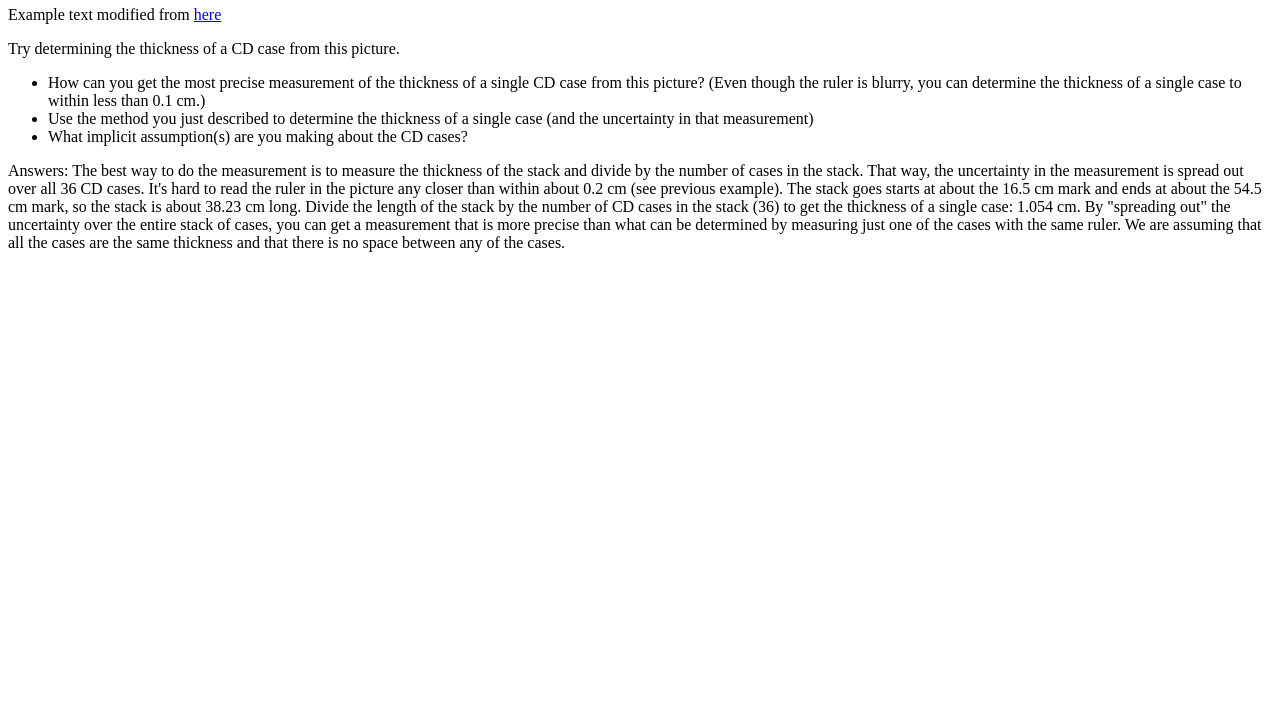
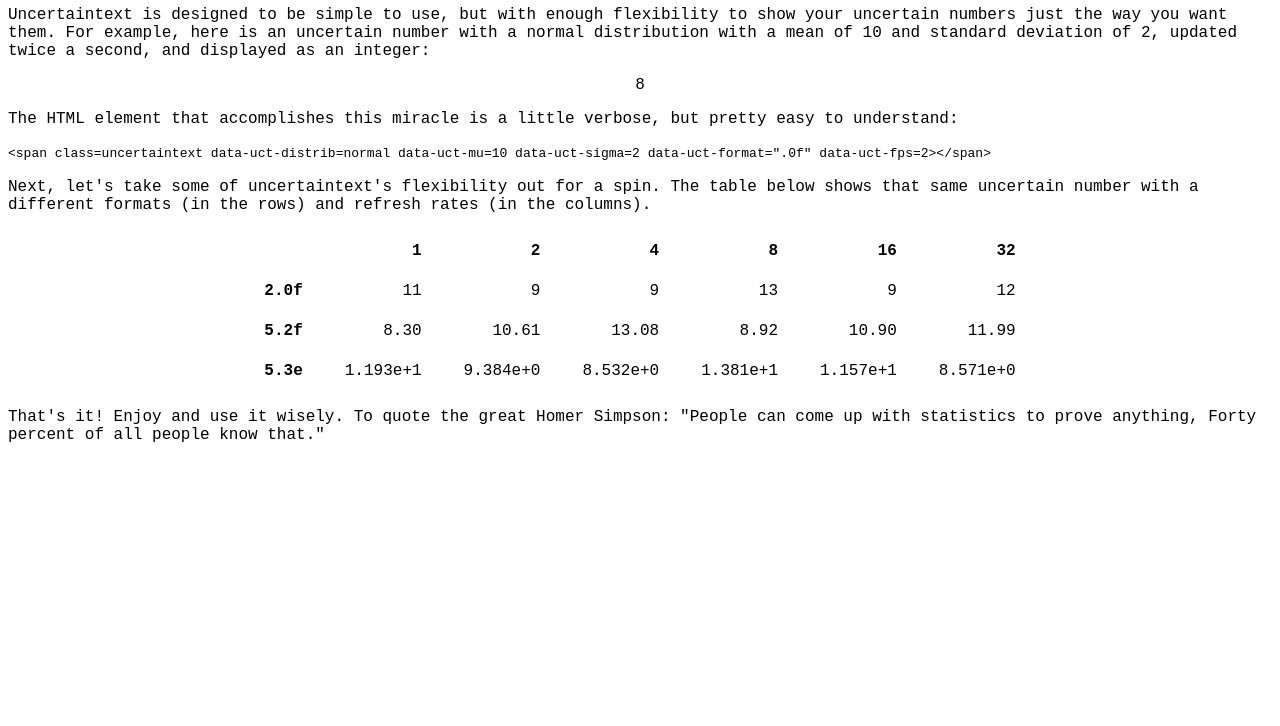
Before and after one commit to keithfma/uncertaintext, a website built with webpack: page docs/index.html in a window 1280 px wide. Shown: the part 74-800 px from the top of the page. Built offline with nearby package versions, Linux system fonts and the light colour scheme.

Commit message:
New example page (#6)

```diff
--- a/docs/index.html
+++ b/docs/index.html
@@ -8,39 +8,86 @@
     import uncertaintext from './uncertaintext.js'
     window.onload = function () {uncertaintext()};
   </script>
+  <link rel="stylesheet" href="style.css">
 </head>
 
 <body>
 
   <h1>Uncertaintext Example</h1>
 
-  <p>Example text modified from <a href=https://www2.southeastern.edu/Academics/Faculty/rallain/plab194/error.html>here</a></p>
+  <p>
+    Uncertaintext is designed to be simple to use, but with enough flexibility
+    to show your uncertain numbers just the way you want them.
 
-  <p>
-  Try determining the thickness of a CD case from this picture.
+    For example, here is an uncertain number with a normal distribution with
+    a mean of 10 and standard deviation of 2, updated twice a second, and
+    displayed as an integer:
+  </p>
 
-  <ul>
-    <li>How can you get the most precise measurement of the thickness of a single CD case from this picture? (Even though the ruler is blurry, you can determine the thickness of a single case to within less than 0.1 cm.)</li>
-    <li>Use the method you just described to determine the thickness of a single case (and the uncertainty in that measurement)</li>
-    <li>What implicit assumption(s) are you making about the CD cases?</li>
-  </ul>
+  <p style="text-align:center">
+    <span class=uncertaintext data-uct-distrib=normal data-uct-mu=10 data-uct-sigma=2 data-uct-format=".0f" data-uct-fps=2></span>
   </p>
 
   <p>
-  Answers: The best way to do the measurement is to measure the thickness of
-  the stack and divide by the number of cases in the stack. That way, the
-  uncertainty in the measurement is spread out over all 36 CD cases. It's hard to
-  read the ruler in the picture any closer than within about 0.2 cm (see previous
-  example). The stack goes starts at about the 16.5 cm mark and ends at about the
-  54.5 cm mark, so the stack is about
-  <span class=uncertaintext data-uct-distrib=normal data-uct-mu=38 data-uct-sigma=0.2 data-uct-format="2.2f"></span> cm
-  long. Divide the length of the stack by the number of CD cases in the stack
-  (36) to get the thickness of a single case:
-  <span class=uncertaintext data-uct-distrib=normal data-uct-mu=1.056 data-uct-sigma=0.006 data-uct-format="1.3f" data-uct-fps=1></span> cm.
-  By "spreading out" the uncertainty over the entire stack of cases, you can get
-  a measurement that is more precise than what can be determined by measuring
-  just one of the cases with the same ruler. We are assuming that all the cases
-  are the same thickness and that there is no space between any of the cases.
+    The HTML element that accomplishes this miracle is a little verbose, but
+    pretty easy to understand:
+  </p>
+
+  <p><code>
+  &lt;span class=uncertaintext data-uct-distrib=normal data-uct-mu=10 data-uct-sigma=2 data-uct-format=&quot;.0f&quot; data-uct-fps=2&gt;&lt;/span&gt;
+  </code></p>
+
+  <p>
+    Next, let's take some of uncertaintext's flexibility out for a spin. The
+    table below shows that same uncertain number with a different formats (in the
+    rows) and refresh rates (in the columns).
+  </p>
+
+  <p>
+    <table>
+      <tr>
+        <th></th>
+        <th>1</th>
+        <th>2</th>
+        <th>4</th>
+        <th>8</th>
+        <th>16</th>
+        <th>32</th>
+      </tr>
+      <tr>
+        <th>2.0f</th>
+        <td><span class=uncertaintext data-uct-distrib=normal data-uct-mu=10 data-uct-sigma=2 data-uct-format="2.0f" data-uct-fps=1></span></td>
+        <td><span class=uncertaintext data-uct-distrib=normal data-uct-mu=10 data-uct-sigma=2 data-uct-format="2.0f" data-uct-fps=2></span></td>
+        <td><span class=uncertaintext data-uct-distrib=normal data-uct-mu=10 data-uct-sigma=2 data-uct-format="2.0f" data-uct-fps=4></span></td>
+        <td><span class=uncertaintext data-uct-distrib=normal data-uct-mu=10 data-uct-sigma=2 data-uct-format="2.0f" data-uct-fps=8></span></td>
+        <td><span class=uncertaintext data-uct-distrib=normal data-uct-mu=10 data-uct-sigma=2 data-uct-format="2.0f" data-uct-fps=16></span></td>
+        <td><span class=uncertaintext data-uct-distrib=normal data-uct-mu=10 data-uct-sigma=2 data-uct-format="2.0f" data-uct-fps=32></span></td>
+      </tr>
+      <tr>
+        <th>5.2f</th>
+        <td><span class=uncertaintext data-uct-distrib=normal data-uct-mu=10 data-uct-sigma=2 data-uct-format="5.2f" data-uct-fps=1></span></td>
+        <td><span class=uncertaintext data-uct-distrib=normal data-uct-mu=10 data-uct-sigma=2 data-uct-format="5.2f" data-uct-fps=2></span></td>
+        <td><span class=uncertaintext data-uct-distrib=normal data-uct-mu=10 data-uct-sigma=2 data-uct-format="5.2f" data-uct-fps=4></span></td>
+        <td><span class=uncertaintext data-uct-distrib=normal data-uct-mu=10 data-uct-sigma=2 data-uct-format="5.2f" data-uct-fps=8></span></td>
+        <td><span class=uncertaintext data-uct-distrib=normal data-uct-mu=10 data-uct-sigma=2 data-uct-format="5.2f" data-uct-fps=16></span></td>
+        <td><span class=uncertaintext data-uct-distrib=normal data-uct-mu=10 data-uct-sigma=2 data-uct-format="5.2f" data-uct-fps=32></span></td>
+      </tr>
+      <tr>
+        <th>5.3e</th>
+        <td><span class=uncertaintext data-uct-distrib=normal data-uct-mu=10 data-uct-sigma=2 data-uct-format="5.3e" data-uct-fps=1></span></td>
+        <td><span class=uncertaintext data-uct-distrib=normal data-uct-mu=10 data-uct-sigma=2 data-uct-format="5.3e" data-uct-fps=2></span></td>
+        <td><span class=uncertaintext data-uct-distrib=normal data-uct-mu=10 data-uct-sigma=2 data-uct-format="5.3e" data-uct-fps=4></span></td>
+        <td><span class=uncertaintext data-uct-distrib=normal data-uct-mu=10 data-uct-sigma=2 data-uct-format="5.3e" data-uct-fps=8></span></td>
+        <td><span class=uncertaintext data-uct-distrib=normal data-uct-mu=10 data-uct-sigma=2 data-uct-format="5.3e" data-uct-fps=16></span></td>
+        <td><span class=uncertaintext data-uct-distrib=normal data-uct-mu=10 data-uct-sigma=2 data-uct-format="5.3e" data-uct-fps=32></span></td>
+      </tr>
+    </table>
+  </p>
+
+  <p>
+    That's it! Enjoy and use it wisely. To quote the great Homer Simpson:
+    "People can come up with statistics to prove anything, Forty percent of all
+    people know that."
   </p>
 
 </body>
--- /dev/null
+++ b/docs/style.css
@@ -0,0 +1,21 @@
+body {
+  font-family: 'Courier New', monospace;
+}
+
+table {
+    width: 750px;
+    margin-left: auto;
+    margin-right: auto;
+}
+
+th, td {
+  padding-top: 10px;
+  padding-bottom: 10px;
+  padding-left: 20px;
+  padding-right: 20px;
+  text-align: right;
+}
+
+td {
+  width: 13%;
+}
```
